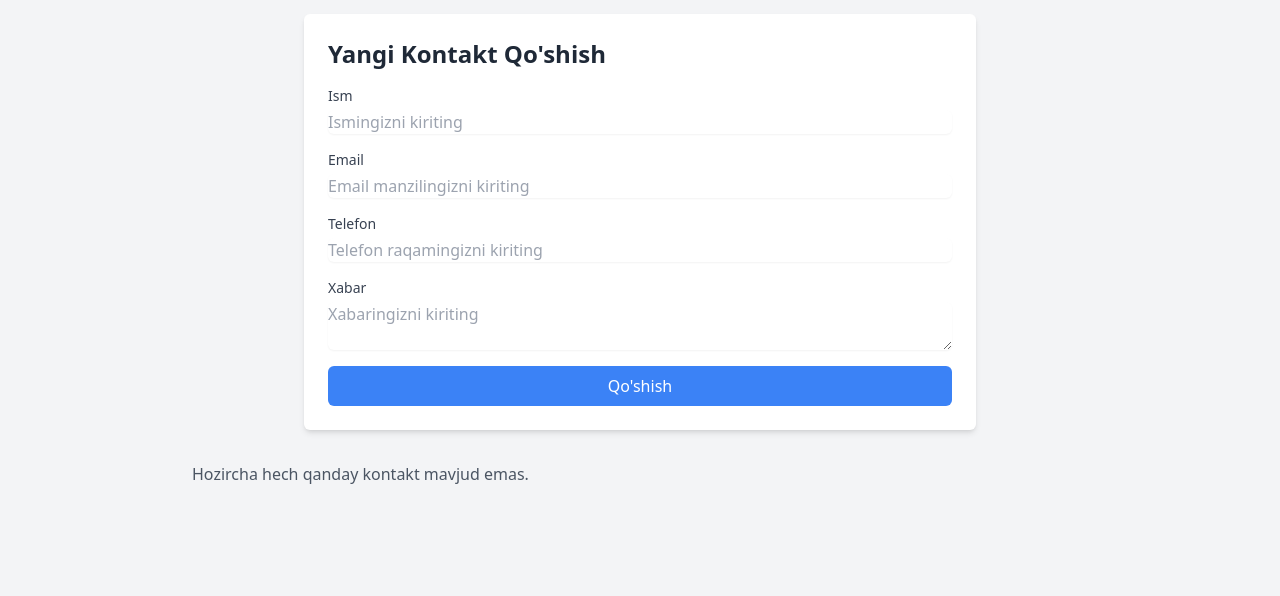
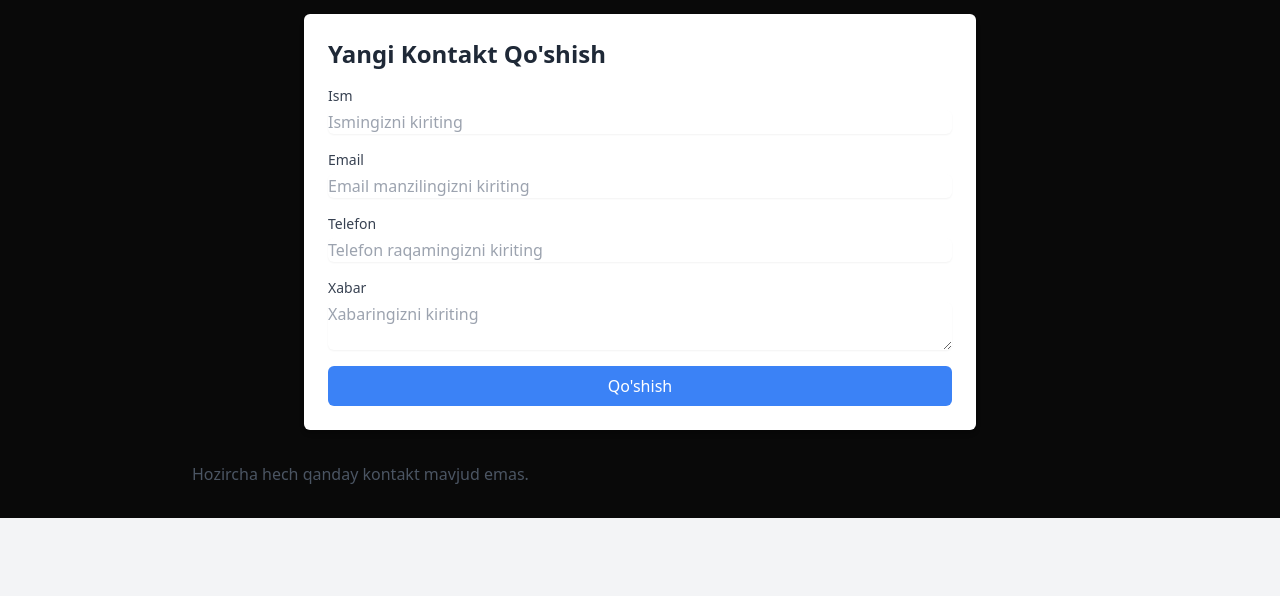
Before and after one commit to Muhammad-08-08/4-oy-imtihon-portfolio, a website: page contact.html in a window 1280 px wide. Shown: the part 204-800 px from the top of the page. Drawn offline with nearby package versions, Linux system fonts and the light colour scheme; no server answers.

Commit message:
muhuammad4

```diff
--- a/contact.html
+++ b/contact.html
@@ -11,7 +11,7 @@
 
 <body class="bg-gray-100 text-gray-800">
 
-    <div class="container mx-auto py-8">
+    <div class="container bg-[#090909] mx-auto py-8">
         <nav class="flex justify-between px-12 p-10">
             <img src="./acses/icon/LogoDev.svg" alt="">
             <ul class="flex gap-10">
```
